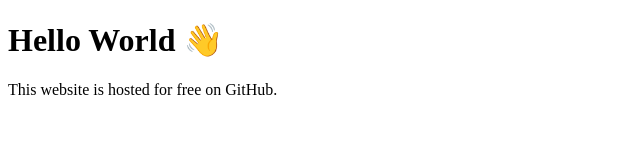
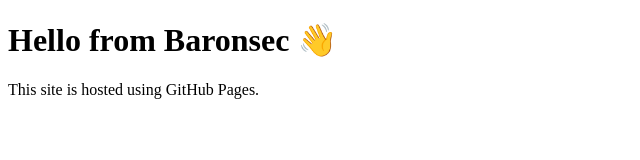
Before and after one commit to Baronsec-code/CD-website, a plain HTML site: page index.html in a window 1280 px wide. Shown: the whole page, without its empty margins (0-640 px from the left). Drawn offline with Linux system fonts and the light colour scheme.

Commit message:
Update index.html

```diff
--- a/index.html
+++ b/index.html
@@ -4,7 +4,8 @@
     <title>My First Website</title>
   </head>
   <body>
-    <h1>Hello World 👋</h1>
-    <p>This website is hosted for free on GitHub.</p>
+    <h1>Hello from Baronsec 👋</h1>
+<p>This site is hosted using GitHub Pages.</p>
+
   </body>
 </html>
```
